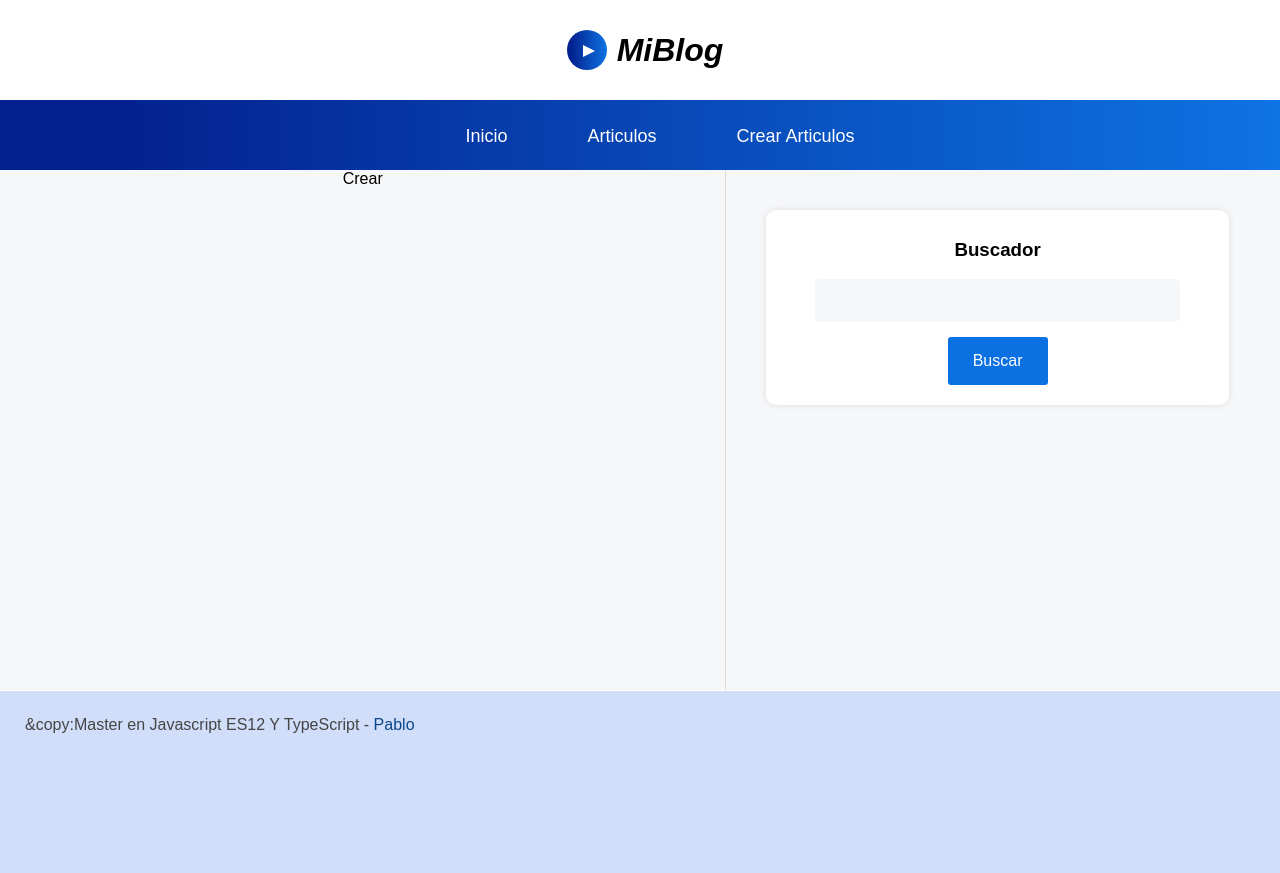
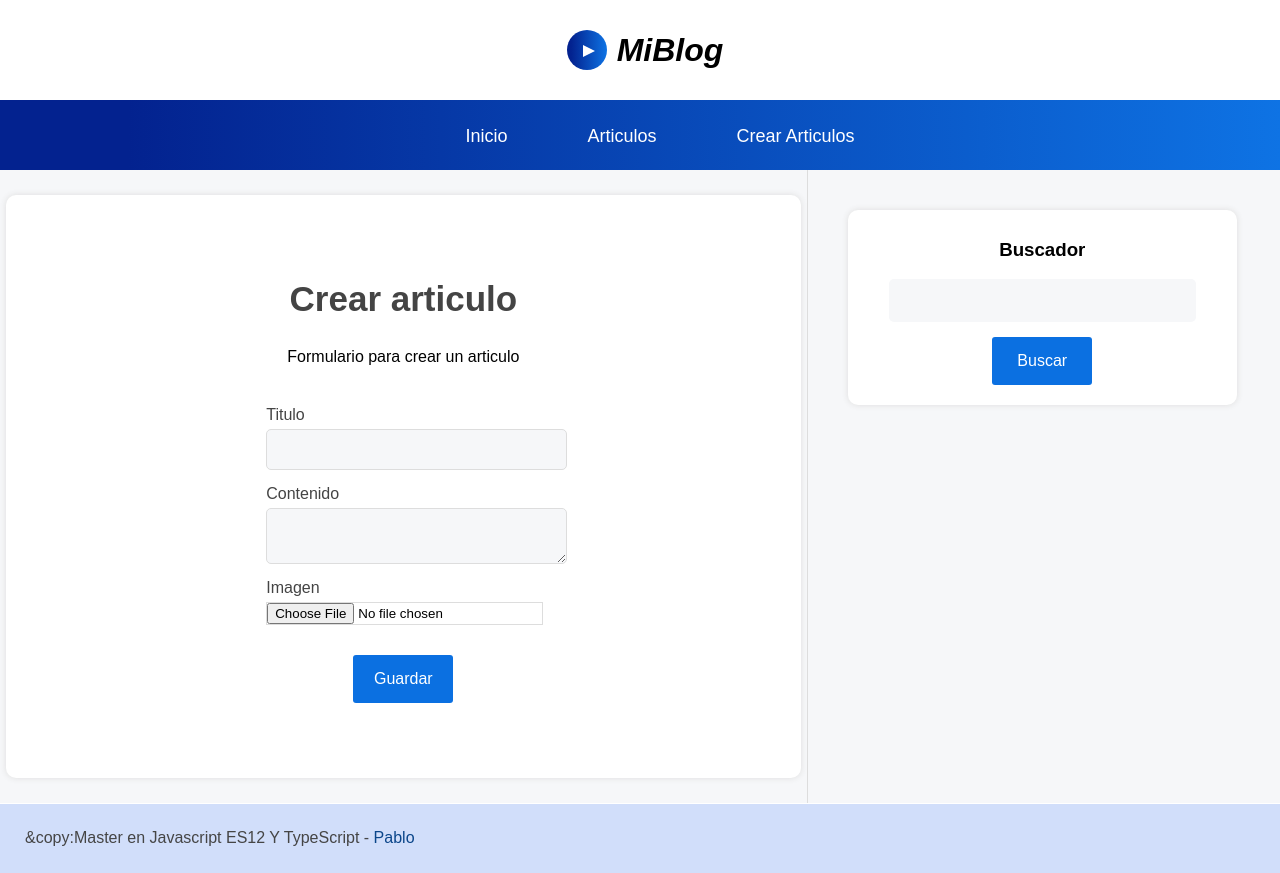
Before and after one commit to PabloRomeroAbadie/Frontend-Blog-, a React (Vite) app in the folder 15-proyecto3/: page /crear-articulos in a window 1280 px wide. Before the commit the page ends 800 px from the top, so only its background shows below. Built offline with nearby package versions, Linux system fonts and the light colour scheme; the HTML template or start-up script is replaced by a standard one.

Commit message:
se realizo el formulario para crear articulos y se le dio estilos

```diff
--- a/15-proyecto3/src/components/pages/Crear.jsx
+++ b/15-proyecto3/src/components/pages/Crear.jsx
@@ -2,7 +2,33 @@
 
 const Crear = () => {
   return (
-    <div>Crear</div>
+    <div className='jumbo'>
+      <h1>Crear articulo</h1>
+      <p>Formulario para crear un articulo</p>
+
+      {/* Montar formulario */}
+      <form className='formulario'>
+
+        <div className='form-group'>
+          <label htmlFor='titulo'>Titulo</label>
+          <input type="text" name='titulo' />
+        </div>
+
+        <div className='form-group'>
+          <label htmlFor='contenido'>Contenido</label>
+          <textarea type="text" name='contenido' />
+        </div>
+
+        <div className='form-group'>
+          <label htmlFor='file0'>Imagen</label>
+          <input type="file" name='file0' id='file' />
+        </div>
+
+        <input type="submit" value="Guardar" className='btn btn-success' />
+
+      </form>
+
+    </div>
   )
 }
 
--- a/15-proyecto3/src/index.css
+++ b/15-proyecto3/src/index.css
@@ -39,7 +39,7 @@
   background: linear-gradient(90deg, #03228f 10%, #0e73e4 100%);
   width: 40px;
   height: 40px;
-  border-radius: 300px ;
+  border-radius: 300px;
   margin: 0px 10px;
 }
 
@@ -54,12 +54,12 @@
 }
 
 /* Estilos de la barra de navegacion */
-.nav{
+.nav {
   grid-area: nav;
   background: linear-gradient(90deg, #03228f 10%, #0e73e4 100%);
 }
 
-.nav > ul {
+.nav>ul {
   display: flex;
   justify-content: center;
   align-items: center;
@@ -82,12 +82,12 @@
 }
 
 .nav a:hover {
-  transform: scale(1.1,1.1);
+  transform: scale(1.1, 1.1);
 }
 
 /*Estilos para el contenido principal*/
 
-.content{
+.content {
   grid-area: content;
   background: #f6f7f9;
   display: flex;
@@ -106,7 +106,7 @@
   margin: 20px;
   margin-left: 40px;
   margin-right: 40px;
-  padding-top:60px;
+  padding-top: 60px;
   padding-bottom: 60px;
   padding-left: 25px;
   padding-right: 25px;
@@ -124,11 +124,11 @@
   width: 100%;
 }
 
-.articulo-item h3{
+.articulo-item h3 {
   font-size: 30px;
 }
 
-.jumbo{
+.jumbo {
   width: 85%;
   padding: 55px;
   padding-bottom: 75px;
@@ -138,12 +138,12 @@
   margin: 25px auto;
 }
 
-.jumbo h1{
+.jumbo h1 {
   font-size: 35px;
   color: #444;
 }
 
-.jumbo p{
+.jumbo p {
   display: block;
   margin-bottom: 40px;
 }
@@ -151,9 +151,9 @@
 .button,
 button,
 input[type="submit"],
-input[type="button"]{
+input[type="button"] {
   text-decoration: none;
-  background:  #0b70e1;
+  background: #0b70e1;
   color: white;
   border: 0;
   outline: 0;
@@ -168,7 +168,7 @@
   transition: all 300ms;
 }
 
-.articulo-item .edit{
+.articulo-item .edit {
   margin-right: 20px;
 }
 
@@ -183,7 +183,7 @@
 
 /*Estilos barra lateral*/
 
-.lateral{
+.lateral {
   grid-area: lateral;
   background: #f6f7f9;
   border-left: 1px solid #ddd;
@@ -191,20 +191,19 @@
   min-height: 480px;
 }
 
-.lateral > div {
+.lateral>div {
   box-sizing: border-box;
   width: 90%;
   margin: 20px;
-  padding:20px;
+  padding: 20px;
   padding-top: 10px;
   background-color: white;
   border-radius: 10px;
   box-shadow: 0px 0px 6px #ddd;
 }
 
-.lateral input[type="text"],
-.lateral input[type="search"],
-.lateral textarea {
+ input[type="text"],
+ textarea {
   display: block;
   margin: 0 auto;
   margin-top: 15px;
@@ -216,6 +215,28 @@
   opacity: 4;
   outline: 0;
   border-color: transparent;
+}
+
+.form-group{
+  width: 40%;
+  margin: 0 auto;
+}
+
+.form-group label{
+  display: block;
+  text-align: left;
+  color: #444;
+  margin-bottom: 5px;
+}
+
+.form-group input[type="text"],
+.form-group textarea,
+.form-group input[type="file"]{
+  border: 1px solid #ddd;
+  outline: 0;
+  width: 100%;
+  margin-top: 0;
+  margin-bottom: 15px;
 }
 
 /*Estilos pie de pagina*/
```
Lines whose indentation alone changed are shown as unchanged.
